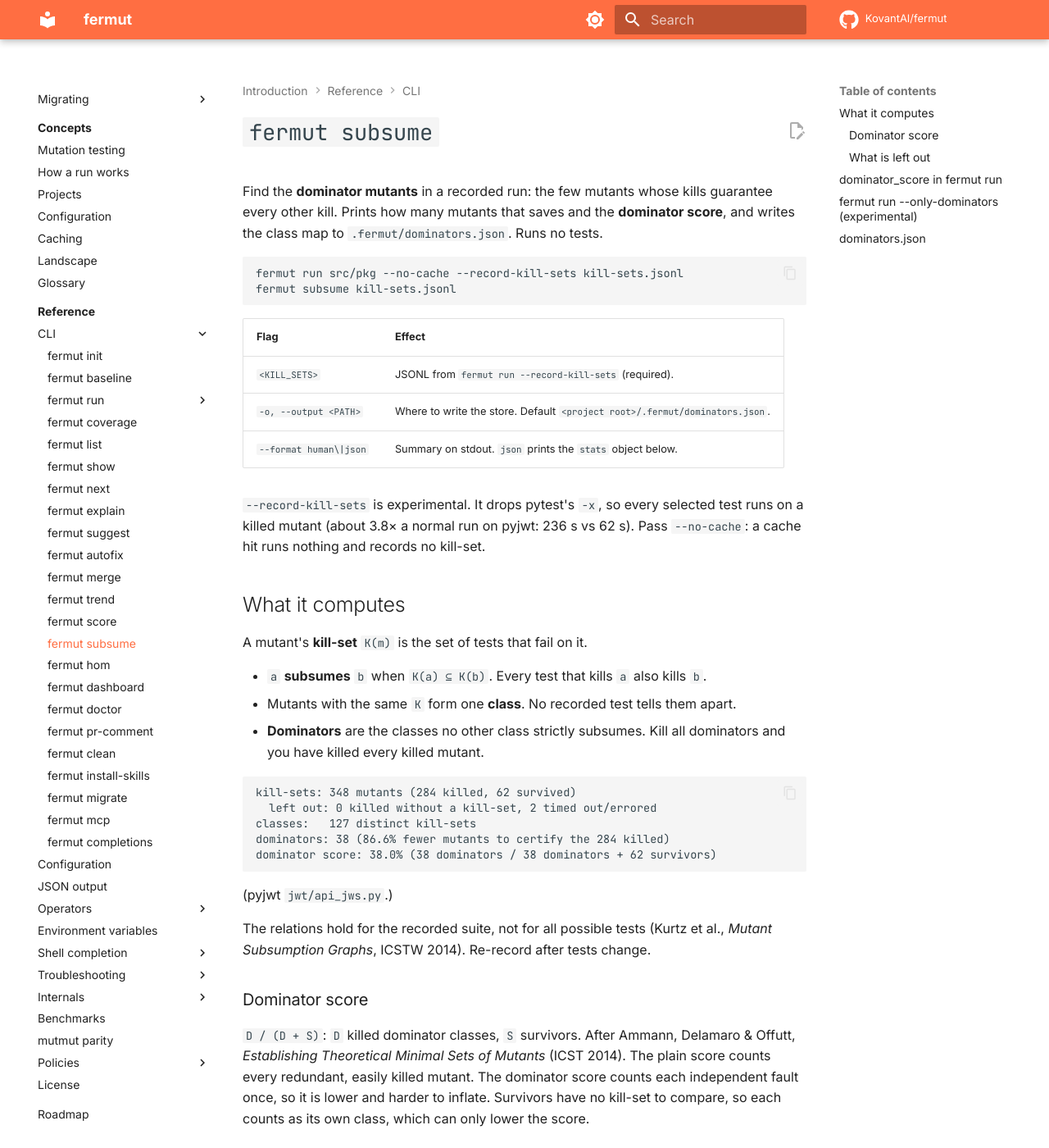
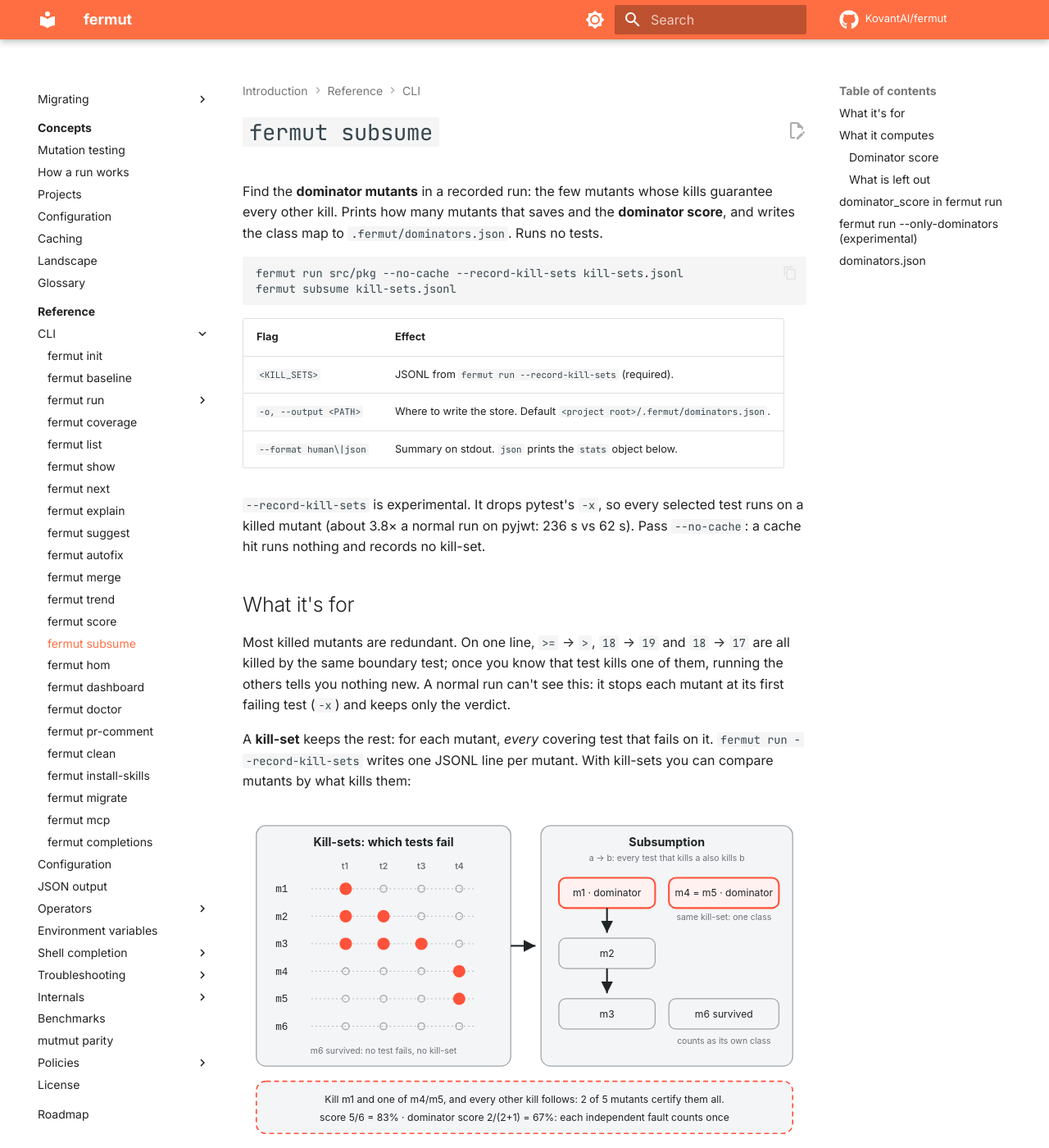
Before and after one commit to KovantAI/fermut, an MkDocs documentation site: the page built from docs/reference/cli/subsume.md, in a window 1280 px wide and 1400 px high. Shown: the whole window at 82% size. Built offline with MkDocs 1.6.1 and Material for MkDocs 9.7.7, drawn with Linux system fonts in a browser that asks for light colours; comment, search, counter and statistics services are not loaded; some of the changed text lies outside the part shown.

Commit message:
docs: diagrams

```diff
--- a/docs/reference/cli/subsume.md
+++ b/docs/reference/cli/subsume.md
@@ -19,6 +19,34 @@
 `--record-kill-sets` is experimental. It drops pytest's `-x`, so every
 selected test runs on a killed mutant (about 3.8× a normal run on pyjwt: 236 s vs 62 s).
 Pass `--no-cache`: a cache hit runs nothing and records no kill-set.
+
+## What it's for
+
+Most killed mutants are redundant. On one line, `>=` → `>`, `18` → `19` and
+`18` → `17` are all killed by the same boundary test; once you know that
+test kills one of them, running the others tells you nothing new. A normal
+run can't see this: it stops each mutant at its first failing test (`-x`)
+and keeps only the verdict.
+
+A **kill-set** keeps the rest: for each mutant, *every* covering test that
+fails on it. `fermut run --record-kill-sets` writes one JSONL line per
+mutant. With kill-sets you can compare mutants by what kills them:
+
+![Kill-sets and subsumption: a grid of six mutants by four tests. m1 is killed by t1; m2 by t1 and t2; m3 by t1, t2 and t3; m4 and m5 by t4; m6 by nothing. m1 subsumes m2 and m3; m4 and m5 form one class; m1 and the m4/m5 class are the dominators.](../../assets/kill-sets-subsumption.svg)
+
+What that buys:
+
+- **A score that's harder to inflate.** The [dominator score](#dominator-score)
+  counts each independent fault once, so a test that kills twenty
+  look-alike mutants on one line counts once, not twenty times.
+- **Faster full sweeps.** [`--only-dominators`](#fermut-run-only-dominators-experimental)
+  runs the dominators and infers the rest (pyjwt: 62 s → 44 s, same
+  verdicts).
+- **Input for [`hom`](hom.md)**, which pairs mutants by shared killing
+  tests.
+
+Kill-sets describe the suite as it was recorded. Re-record after the tests
+change.
 
 ## What it computes
 
--- a/docs/stylesheets/extra.css
+++ b/docs/stylesheets/extra.css
@@ -16,5 +16,5 @@
 }
 
 
-/* Run pipeline figure (docs/assets/run-pipeline.svg carries its own colours). */
-.md-typeset img[src$="run-pipeline.svg"] { display: block; width: 100%; max-width: 760px; margin: 1.5em auto; }
+/* Diagrams in docs/assets/*.svg carry their own light/dark colours. */
+.md-typeset img[src*="assets/"][src$=".svg"] { display: block; width: 100%; max-width: 760px; margin: 1.5em auto; }
```
Also changed, not shown: docs/concepts/how-a-run-works.md (+21 -7 lines), docs/concepts/mutation-testing.md (+5 -0 lines), docs/guides/filters.md (+2 -2 lines), docs/reference/cli/hom.md (+14 -0 lines), docs/assets/higher-order-mutants.svg (added), docs/assets/kill-sets-subsumption.svg (added), docs/assets/mutation-basics.svg (added), docs/assets/run-pipeline.svg.
